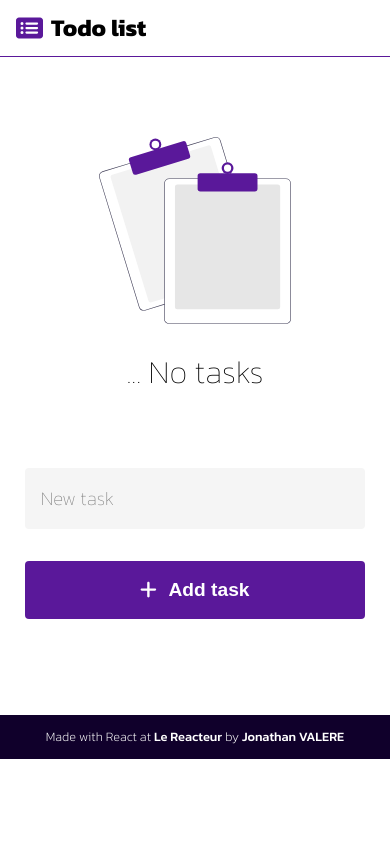
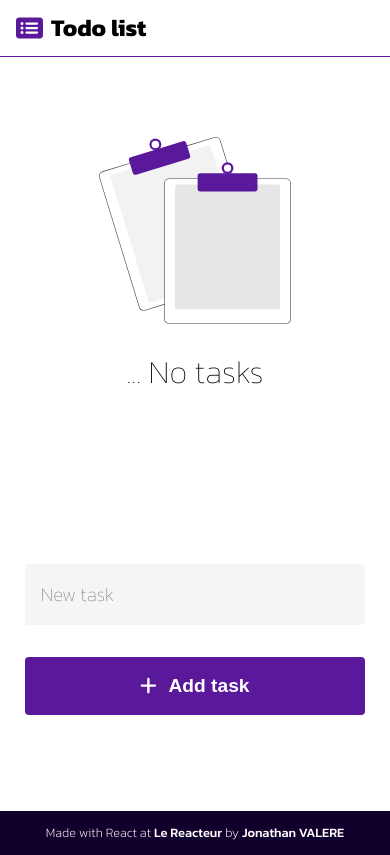
Before and after one commit to jonathanValere/react-todo-list-app, a React (Vite) app: page / in a window 390 px wide. Built offline with nearby package versions, Linux system fonts and the light colour scheme; the HTML template or start-up script is replaced by a standard one.

Commit message:
margin in responsive

```diff
--- a/src/components/Content.module.css
+++ b/src/components/Content.module.css
@@ -75,7 +75,7 @@ button {
 
   .part-add {
     flex-direction: column;
-    margin-top: 1rem;
+    margin-top: 7rem;
   }
 
   button {
```
